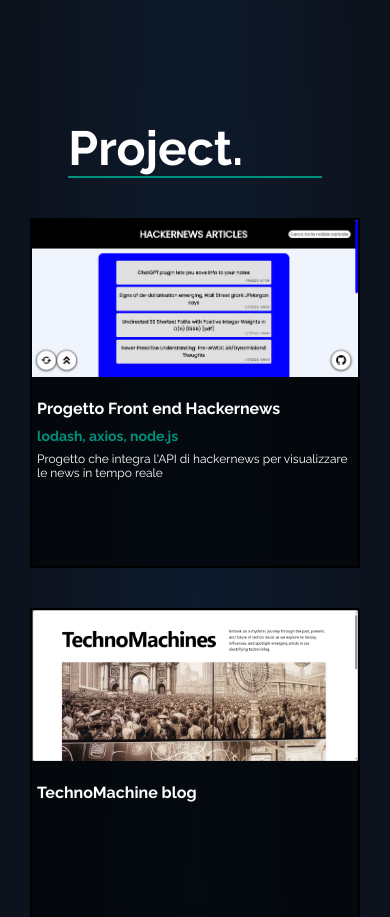
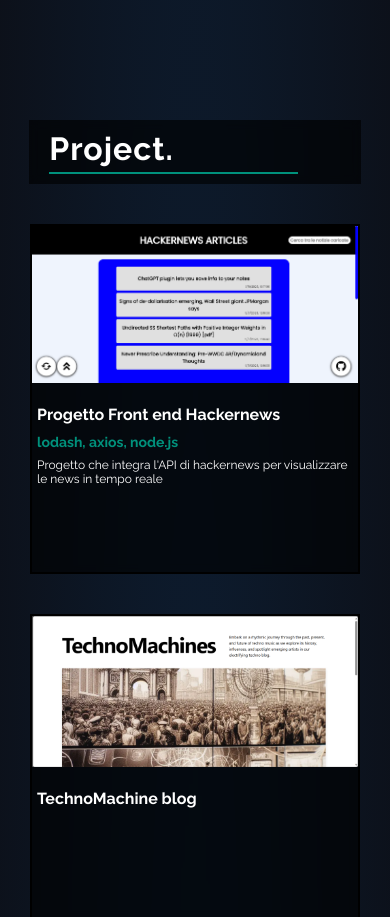
Before and after one commit to Jim2510/NewPortfolio, a React (Vite) app: page / in a window 390 px wide. Shown: the part 3020-3937 px from the top of the page. Built offline with nearby package versions, Linux system fonts and the light colour scheme.

Commit message:
Assegnazione stile titolo project component

```diff
--- a/src/components/Home/comp/projects.css
+++ b/src/components/Home/comp/projects.css
@@ -6,16 +6,14 @@
   margin-top: 400px;
 }
 
-
-
 .title-proj {
   text-align: start;
   font-size: 3em;
-    font-family: 'Raleway', Arial, sans-serif;
+  font-family: "Raleway", Arial, sans-serif;
   color: #fff;
 }
 
-.clr{
+.clr {
   border: solid 1px #00917c;
 }
 
@@ -28,7 +26,7 @@ color: #fff;
   color: #fff;
   background-color: rgba(0, 0, 0, 0.629);
   backdrop-filter: blur(5px);
-    font-family: 'Raleway', Arial, sans-serif;
+  font-family: "Raleway", Arial, sans-serif;
   margin-top: 40px;
 }
 
@@ -64,3 +62,24 @@ color: #fff;
   align-items: center;
   margin-bottom: 200px;
 }
+
+@media (max-width: 600px) {
+  .cont-title-proj {
+    width: 85%;
+    background-color: rgba(0, 0, 0, 0.629);
+    padding: 10px;
+    backdrop-filter: blur(5px);
+  }
+
+  .title-proj {
+    font-size: 2em;
+    letter-spacing: 1px;
+    margin-left: 10px;
+    margin-bottom: 5px
+  }
+
+  .clr {
+    width: 80%;
+    margin-left: 10px;
+  }
+}
```
Lines whose indentation alone changed are shown as unchanged.
